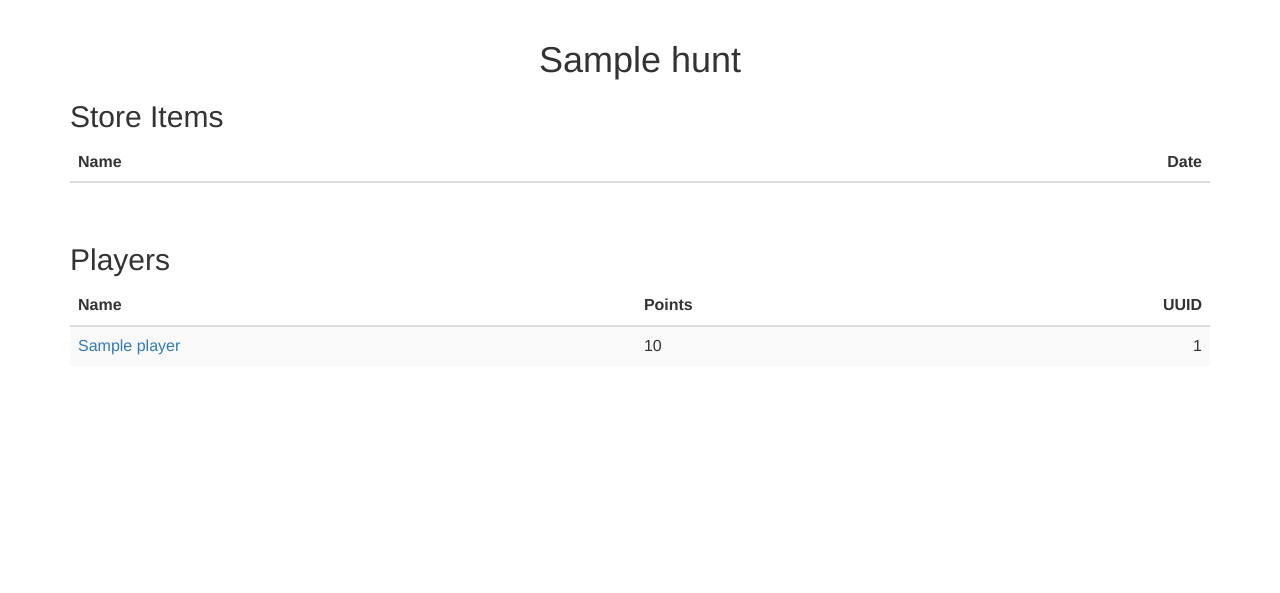
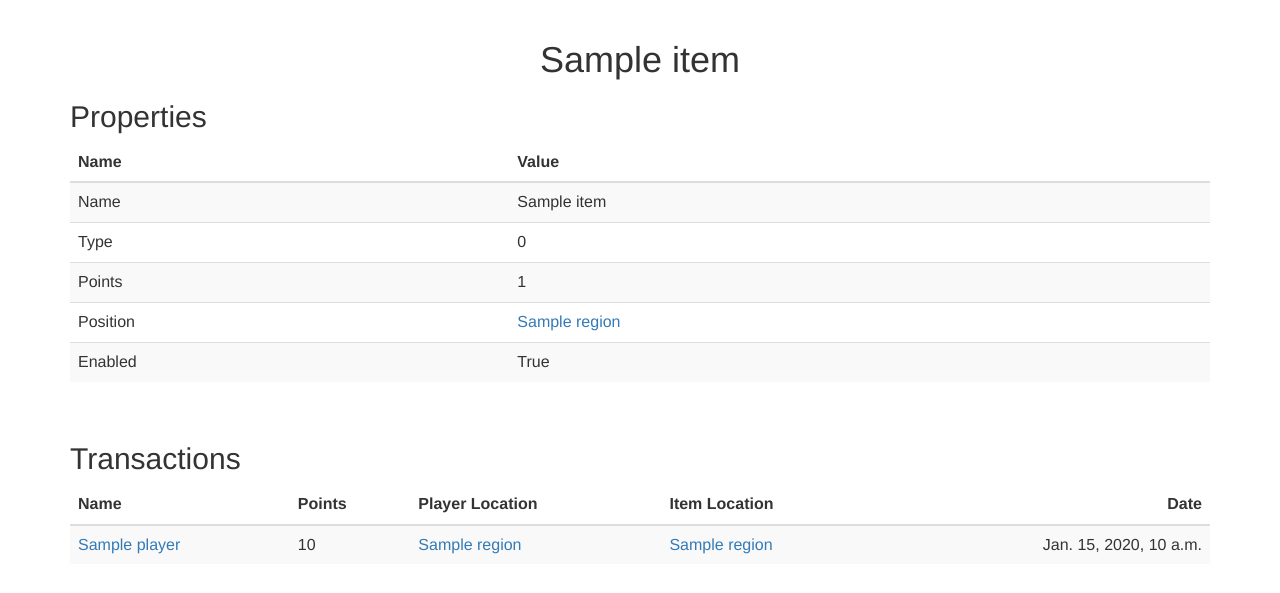
Before and after one commit to nooperation/ItemHunt, a Django app: page /view_hunt/1/item/1 in a window 1280 px wide. Shown: the part 52-645 px from the top of the page. Run offline with Django 3.2, Linux system fonts and the light colour scheme; a user stored in the database is signed in; tables that the repository leaves empty hold one stand-in row (values such as "Sample post"); lists and menus that the app fills with data are empty; some libraries are stand-ins or nearby versions.

Commit message:
Added item view and tests.

```diff
--- a/frontend/templates/frontend/view_hunt.html
+++ b/frontend/templates/frontend/view_hunt.html
@@ -16,7 +16,7 @@
             <tbody>
             {% for item in store_items %}
                 <tr>
-                    <td><a href="#">{{ item.name }}</a></td>
+                    <td><a href="{% url 'frontend:view_item' hunt.id item.id %}">{{ item.name }}</a></td>
                     <td class="text-right">{{ item.created_on }}</td>
                 </tr>
             {% endfor %}
--- /dev/null
+++ b/frontend/templates/frontend/view_item.html
@@ -0,0 +1,50 @@
+{% extends "base.html" %}
+
+{% block content %}
+    {% load custom_filters %}
+    {% if error %}
+        Error: {{ error }}
+    {% else %}
+        <h1 class="text-center">{{ item.name }}</h1>
+        <h2>Properties</h2>
+        <table class="table table-striped table-hover ">
+            <thead>
+                <tr>
+                    <th>Name</th>
+                    <th>Value</th>
+                </tr>
+            </thead>
+            <tbody>
+                <tr><td>Name</td><td>{{ item.name }}</td></tr>
+                <tr><td>Type</td><td>{{ item.type }}</td></tr>
+                <tr><td>Points</td><td>{{ item.uuid }}</td></tr>
+                <tr><td>Position</td><td>{{ item | item_location | safe }}</td></tr>
+                <tr><td>Enabled</td><td>{{ item.enabled }}</td></tr>
+            </tbody>
+        </table>
+        <br />
+        <h2>Transactions</h2>
+        <table class="table table-striped table-hover ">
+            <thead>
+                <tr>
+                    <th>Name</th>
+                    <th>Points</th>
+                    <th>Player Location</th>
+                    <th>Item Location</th>
+                    <th class="text-right">Date</th>
+                </tr>
+            </thead>
+            <tbody>
+            {% for transaction in transactions %}
+                <tr>
+                    <td><a href="#">{{ transaction.player.name }}</a></td>
+                    <td>{{ transaction.points }}</td>
+                    <td>{{ transaction | transaction_location | safe }}</td>
+                    <td>{{ transaction | transaction_item_location| safe }}</td>
+                    <td class="text-right">{{ transaction.created_on }}</td>
+                </tr>
+            {% endfor %}
+            </tbody>
+        </table>
+    {% endif %}
+{% endblock %}
--- a/frontend/templatetags/custom_filters.py
+++ b/frontend/templatetags/custom_filters.py
@@ -1,9 +1,55 @@
 from django import template
 from datetime import date, timedelta
 
+from django.utils import html
+
 register = template.Library()
+
+
+def make_location_link_safe(region_name, x, y, z):
+    region_name_safe = html.escape(region_name)
+    x_safe = int(x)
+    y_safe = int(y)
+    z_safe = int(z)
+    return '<a href="secondlife://{}/{}/{}/{}">{}</a>'.format(
+        region_name_safe,
+        x_safe,
+        y_safe,
+        z_safe,
+        region_name_safe
+    )
 
 
 @register.filter(name='player_points')
 def player_points(player, hunt):
     return player.get_total_points(hunt)
+
+
+@register.filter(name='item_location')
+def item_location(item):
+    return make_location_link_safe(
+        item.region.name,
+        item.position_x,
+        item.position_y,
+        item.position_z,
+    )
+
+
+@register.filter(name='transaction_location')
+def transaction_location(transaction):
+    return make_location_link_safe(
+        transaction.region.name,
+        transaction.player_x,
+        transaction.player_y,
+        transaction.player_z,
+    )
+
+
+@register.filter(name='transaction_item_location')
+def transaction_location(transaction):
+    return make_location_link_safe(
+        transaction.region.name,
+        transaction.item_x,
+        transaction.item_y,
+        transaction.item_z,
+    )
--- a/frontend/urls.py
+++ b/frontend/urls.py
@@ -6,5 +6,6 @@ app_name = 'frontend'
 urlpatterns = [
     url(r'^$', views.IndexView.as_view(), name='index'),
     url(r'^register_token/(?P<token>[a-zA-Z0-9-_=]+)', views.RegisterTokenView.as_view(), name='register_token'),
-    url(r'^view_hunt/(?P<hunt_id>[0-9]+)', views.HuntView.as_view(), name='view_hunt'),
+    url(r'^view_hunt/(?P<hunt_id>[0-9]+)$', views.HuntView.as_view(), name='view_hunt'),
+    url(r'^view_hunt/(?P<hunt_id>[0-9]+)/item/(?P<item_id>[0-9]+)$', views.ItemView.as_view(), name='view_item'),
 ]
--- a/frontend/views.py
+++ b/frontend/views.py
@@ -56,3 +56,21 @@ class HuntView(LoginRequiredMixin, generic.View):
         except Exception as ex:
             logging.exception('Failed to view hunt')
             return render(request, 'frontend/view_hunt.html', {'error': 'Invalid hunt'}, status=403)
+
+
+class ItemView(LoginRequiredMixin, generic.View):
+    def get(self, request, hunt_id, item_id):
+        try:
+            hunt = AuthorizedUsers.objects.get(user=request.user, hunt__id=hunt_id).hunt
+            item = Item.objects.get(pk=item_id, hunt__id=hunt_id)
+            transactions = Transaction.objects.filter(item=item).select_related('player')
+            return render(request, 'frontend/view_item.html', {'item': item, 'transactions': transactions})
+        except AuthorizedUsers.DoesNotExist:
+            logging.warning('Attempt to access unauthorized hunt. User={} hunt_id={} item_id={}'.format(request.user.username, hunt_id, item_id))
+            return render(request, 'frontend/view_item.html', {'error': 'Invalid hunt'}, status=403)
+        except Item.DoesNotExist:
+            logging.warning('Attempt to access unauthorized item. User={} hunt_id={} item_id={}'.format(request.user.username, hunt_id, item_id))
+            return render(request, 'frontend/view_item.html', {'error': 'Invalid hunt'}, status=403)
+        except Exception as ex:
+            logging.exception('Failed to view item')
+            return render(request, 'frontend/view_item.html', {'error': 'Invalid hunt'}, status=403)
```
Also changed, not shown: frontend/tests/views/test_item_view.py (added, +88 -0 lines).
